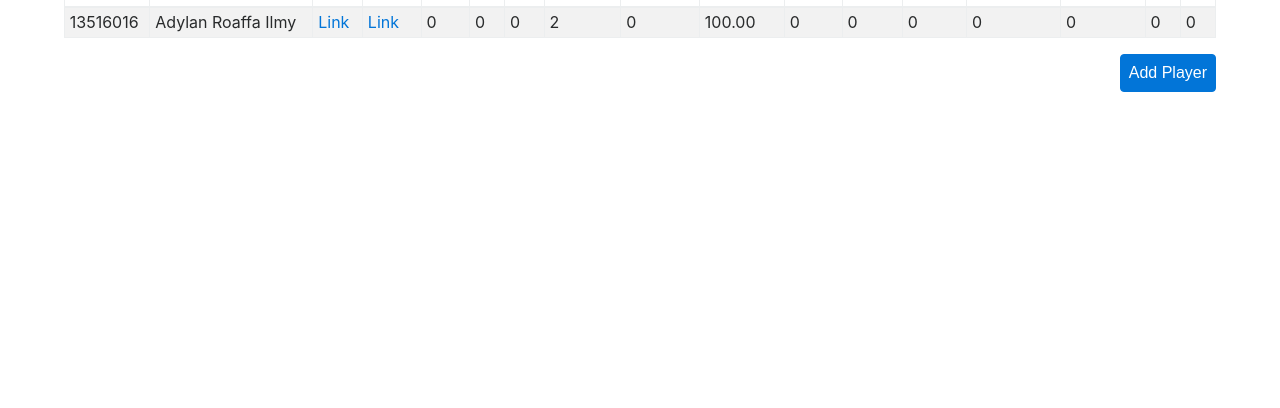
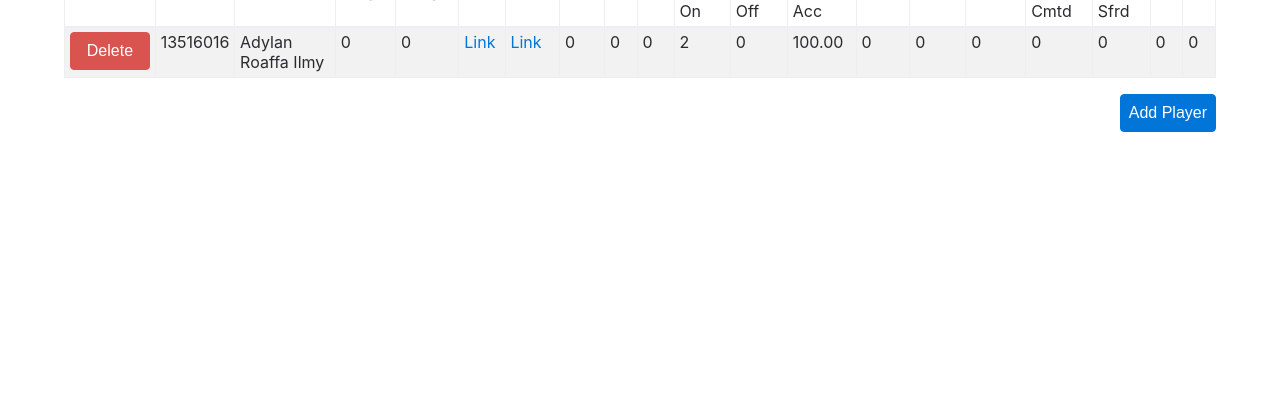
Before and after one commit to adylanrff/kambolstats, a Django app: page /teams/35/ in a window 1280 px wide. Shown: the part 327-735 px from the top of the page. Run offline with Django 3.2, Linux system fonts and the light colour scheme; data comes from the database, SQL or seed files in the repository; both versions use the stored data as it was after the commit; some libraries are stand-ins or nearby versions.

Commit message:
add delete player

```diff
--- a/static/base.css
+++ b/static/base.css
@@ -179,6 +179,13 @@
     padding: 20px;
     border: 1px solid #888;
 }
+.delete_player_popup {
+    background-color: #fefefe;
+    max-width: 400px;
+    margin: auto;
+    padding: 20px;
+    border: 1px solid #888;
+}
 
 /* The Close Button */
 .close {
--- a/stats/forms.py
+++ b/stats/forms.py
@@ -29,6 +29,8 @@ class PlayerForm(forms.ModelForm):
 		fields = [
 			"NIM",
 			"name",
+			"height",
+			"weight",
 			"team",
 			"ktm_photo",
 			"player_photo",
--- a/stats/models.py
+++ b/stats/models.py
@@ -69,9 +69,12 @@ class Player(models.Model):
 
     NIM = models.IntegerField(primary_key=True)
     name = models.CharField(max_length=100)
+    height = models.IntegerField(default=0)
+    weight = models.IntegerField(default=0)
     player_photo = models.ImageField(upload_to ='uploads/player/photo', null=True, blank=True)
     ktm_photo = models.ImageField(upload_to ='uploads/player/ktm', null=True, blank=True)
     team = models.ForeignKey(Team, related_name="team", on_delete=models.CASCADE, null=True)
+
 
     # Stats
     goal = models.IntegerField(default=0)
--- a/stats/urls.py
+++ b/stats/urls.py
@@ -16,6 +16,7 @@ urlpatterns = [
     path('match/evaluate',views.evaluate_match),
     path('players/update/',views.update_stats),
     path('players/add',views.add_player, name='add_player'),
+    path('players/delete',views.delete_player, name='delete_player'),
 ]
 
 if settings.DEBUG:
--- a/stats/views.py
+++ b/stats/views.py
@@ -110,6 +110,12 @@ def add_player(request):
         # Team.objects.create(name=name).save()
     return HttpResponse('')
 
+def delete_player(request):
+    if (request.method == 'POST'):
+        NIM = request.POST['nim_number']
+        Player.objects.filter(NIM = NIM).delete()
+
+    return HttpResponse('')
 
 def update_stats(request):
     if request.method == 'POST':
--- a/templates/team_detail.html
+++ b/templates/team_detail.html
@@ -16,13 +16,13 @@
 
     <thead class="thead-dark">
       <tr>
+        <td>Delete</td>
         <td>NIM</td>
         <td>Name</td>
-
+        <td>Height</td>
+        <td>Weight</td>
         <td>KTM</td>
-
         <td>Photo</td>
-
         <td>Goal</td>
         <td>PC</td>
         <td>PIC</td>
@@ -42,18 +42,17 @@
     <tbody>
       {% for player in player_list %}
       <tr>
+        <td><button class="btn btn-danger" id="delete-{{player.NIM}}">Delete</button></td>
         <td>{{player.NIM}}</td>
         <td>{{player.name}}</td>
-
+        <td>{{player.height}}</td>
+        <td>{{player.weight}}</td>
 
         <td>{% if player.ktm_photo %}<a href="{{player.ktm_photo.url}}" target="_blank">Link</a>{% endif %}</td>
-
-
 
         <td>{% if player.player_photo %}<a href="{{player.player_photo.url}}" target="_blank" >Link</a>{% endif %}</td>
 
         <td>{{player.goal}}</td>
-
         <td>{{player.pass_complete}}</td>
         <td>{{player.pass_incomplete}}</td>
         <td>{{player.shot_on_target}}</td>
@@ -77,7 +76,7 @@
 
 <div id="myModal" class="modal">
     <!-- Modal content -->
-    <div class="add_match_popup">
+    <div class="add_team_popup" style="display:none;" id="add_team_popup">
       <span class="close">&times;</span>
         <div class="form-group">
           <form method="POST" id="add_player_form" enctype="multipart/form-data">
@@ -88,31 +87,74 @@
         </div>
     </div>
 
+    <div class="delete_player_popup" style="display:none;" id="delete_player_popup">
+      <span class="close">&times;</span>
+        <div class="form-group">
+          <p>
+            Are you sure you want to delete the player?
+          </p>
+        <button class="btn btn-danger" id="confirm_delete_player">Delete Player</button>
+        </div>
+    </div>
   </div>
+
 {% endblock content %}
 
 {% block script %}
 <script>
+function getCookie(c_name) {
+    if(document.cookie.length > 0) {
+        c_start = document.cookie.indexOf(c_name + "=");
+        if(c_start != -1) {
+            c_start = c_start + c_name.length + 1;
+            c_end = document.cookie.indexOf(";", c_start);
+            if(c_end == -1) c_end = document.cookie.length;
+            return unescape(document.cookie.substring(c_start,c_end));
+        }
+    }
+    return "";
+}
+
+$(function () {
+    $.ajaxSetup({
+        headers: {
+            "X-CSRFToken": getCookie("csrftoken")
+        }
+    });
+  });
 
 var $modal = $('#myModal');
 // Get the button that opens the modal
-var $btn = $("#add_player");
+var $add_team_popup = $("#add_team_popup");
+// Get the match popup
+var $delete_player_popup = $("#delete_player_popup");
+// Get the delete player popup
+var $btn_add_player = $("#add_player");
+// add player button
+
+// delete player button
 // close popup functionality
 var $span = $(".close");
-
 // form variables
 var $NIM = $("#id_NIM");
 var $name = $("#id_name");
 
 var $btn_submit = $("#submit_add_player")
+var $btn_delete = $("#confirm_delete_player")
 
-$btn.click(function() {
+$btn_add_player.click(function() {
     $modal.css("display","block") ;
+    $add_team_popup.css("display","block") ;
 });
 // When the user clicks on <span> (x), close the modal
 $span.click(function(){
   $modal.css("display","none") ;
+  $add_team_popup.css("display","none") ;
+  $delete_player_popup.css("display","none") ;
 });
+
+
+var csrfToken = '{{csrf_token}}';
 
 var send_data = function(data, nim,name,team_id){
   $.ajax({
@@ -122,7 +164,7 @@ var send_data = function(data, nim,name,team_id){
       cache:false,
       processData: false,
       contentType: false,
-      csrfmiddlewaretoken : '{{ csrf_token }}',
+      csrfmiddlewaretoken : getCookie("csrftoken"),
   })
   .done(function() {
     alert("Successfully added " + name)
@@ -139,6 +181,29 @@ var send_data = function(data, nim,name,team_id){
 
 }
 
+var delete_player = function(nim_number){
+  $.ajax({
+    url: '/players/delete',
+    type: 'POST',
+    data: {
+      nim_number : nim_number,
+    },
+    csrfmiddlewaretoken : getCookie("csrftoken"),
+  })
+  .done(function() {
+    alert("Successfully deleted " + nim_number)
+    window.location.reload();
+    console.log("success");
+  })
+  .fail(function() {
+    console.log("error");
+  })
+  .always(function() {
+    $modal.css("display","none") ;
+    console.log("complete");
+  });
+}
+
 $btn_submit.click(function(){
   var NIM_value = $NIM.val();
   var name_value = $name.val();
@@ -149,6 +214,17 @@ $btn_submit.click(function(){
   send_data(data, NIM_value, name_value, team_id);
 });
 
+$("button").click(function(){
+  var id = $(this).attr("id").split("-");
+
+  if (id[0]==="delete"){
+    var NIM= parseInt(id[1]);
+    console.log(NIM);
+    delete_player(NIM);
+  }
+
+})
+
 
 </script>
 
--- a/templates/team_list.html
+++ b/templates/team_list.html
@@ -15,6 +15,7 @@
 	        <th>D</th>
 	        <th>GF</th>
 	        <th>GA</th>
+	        <th>Delete</th>
 	      </tr>
 	    </thead>
 
@@ -27,6 +28,7 @@
 	        <td>{{team.draw}}</td>
 	        <td>{{team.goal_for}}</td>
 	        <td>{{team.goal_against}}</td>
+	      <td><button class="btn btn-danger" id="delete-{{team.id}}">Delete</button></td>
 	      </tr>
 	      {% endfor %}
 	    </tbody>
```
Also changed, not shown: db.sqlite3, media/IMG20180118192641.jpg (added), media/uploads/player/ktm/IMG20180118192641.jpg (added), stats/admin.py (line endings or trailing spaces), stats/migrations/0022_auto_20180131_0924.py (added), 5 other files.
